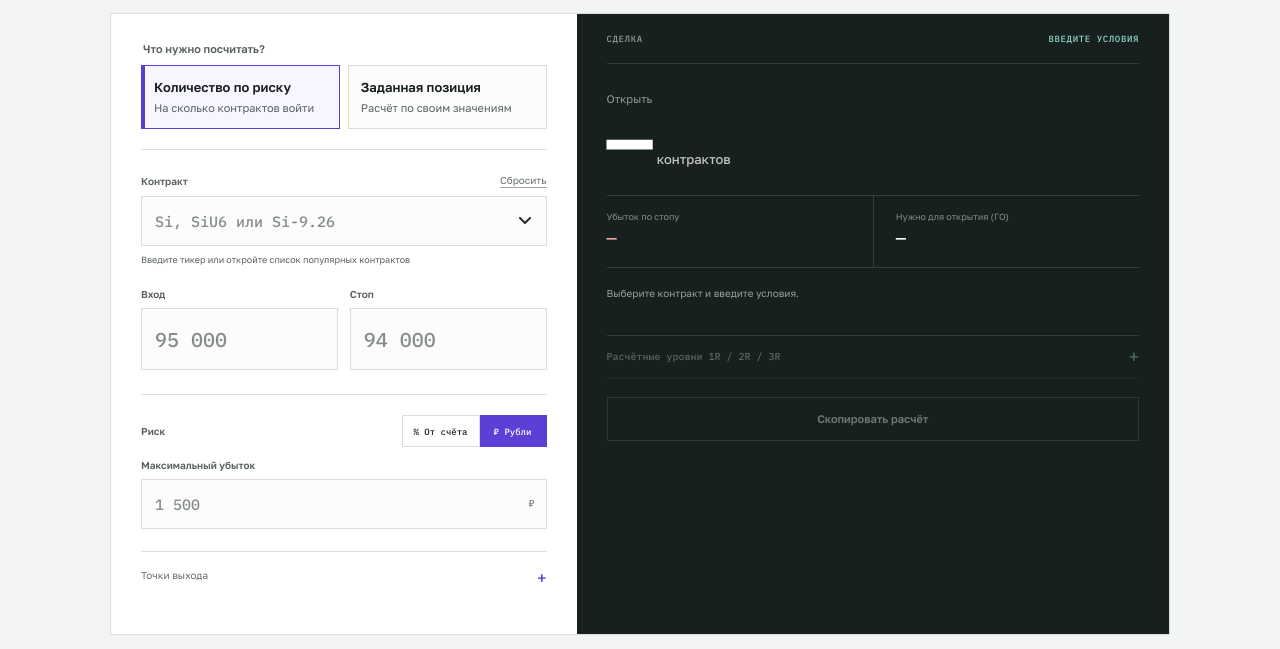
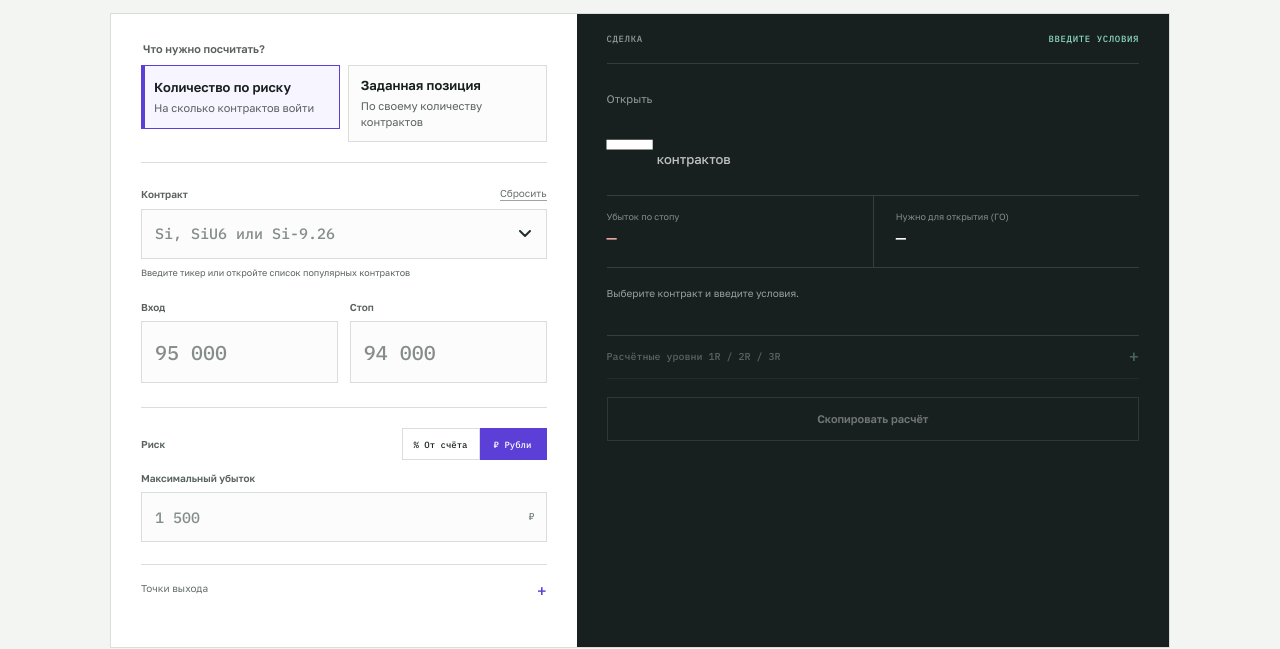
Before and after one commit to nikfury12/aristocks-calculator, a website: page index.html in a window 1280 px wide. Shown: the part 172-821 px from the top of the page. Drawn offline with Linux system fonts and the light colour scheme; no server answers.

Commit message:
Specify position quantity mode

```diff
--- a/index.html
+++ b/index.html
@@ -37,7 +37,7 @@
         <fieldset class="calculation-mode">
           <legend>Что нужно посчитать?</legend>
           <label><input type="radio" name="calculationMode" value="risk" checked><span><b>Количество по риску</b><small>На сколько контрактов войти</small></span></label>
-          <label><input type="radio" name="calculationMode" value="position"><span><b>Заданная позиция</b><small>Расчёт по своим значениям</small></span></label>
+          <label><input type="radio" name="calculationMode" value="position"><span><b>Заданная позиция</b><small>По своему количеству контрактов</small></span></label>
         </fieldset>
 
         <div class="field instrument-field">
```
Also changed, not shown: tilda-calculator-embed.html (+1 -1 lines).
